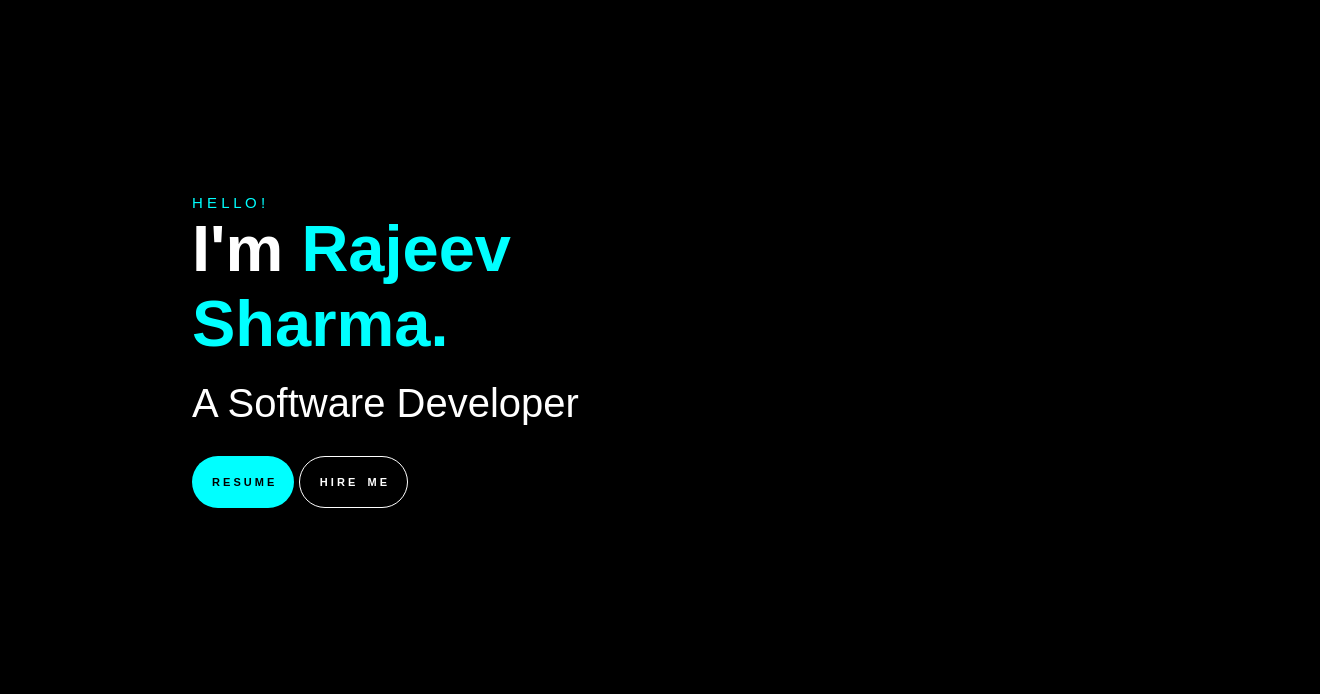
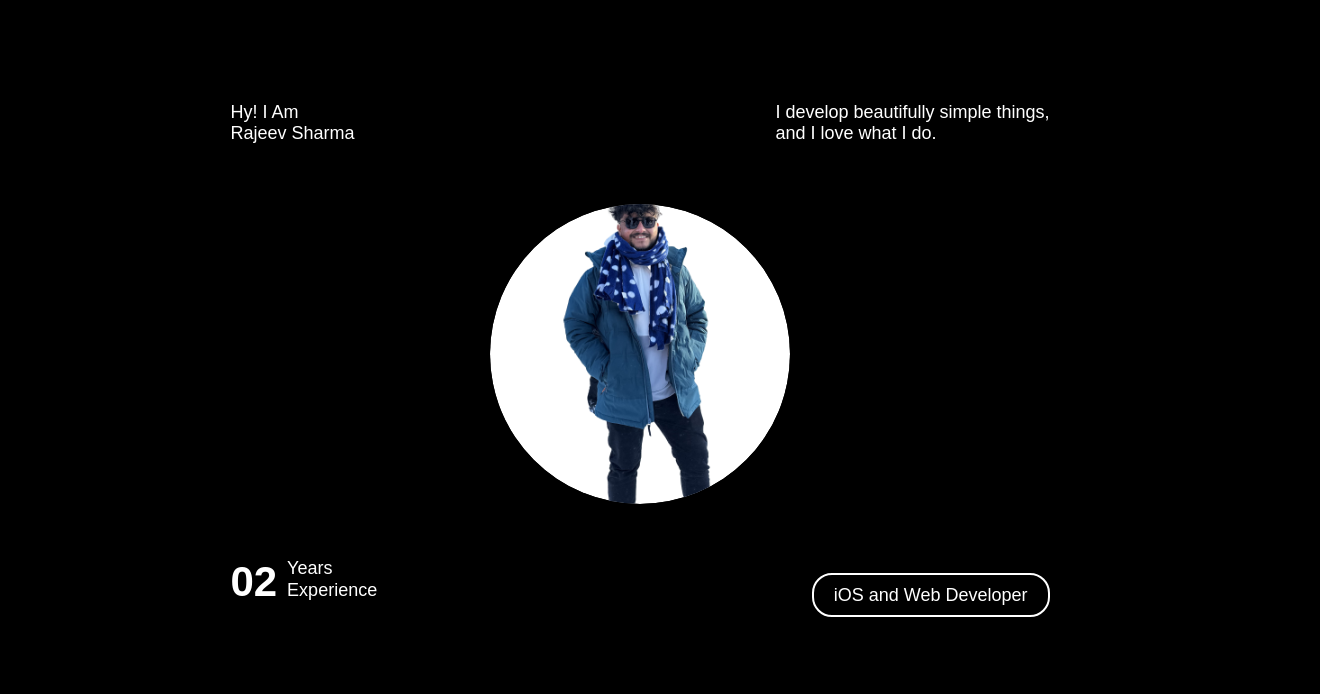
Before and after one commit to razeiv07/Portfolio, a plain HTML site: page index.html in a window 1280 px wide. Shown: the part 106-800 px from the top of the page, 1320 px wide, since content can reach past the window. Drawn offline with Linux system fonts and the light colour scheme.

Commit message:
Changes in Home Page

```diff
--- a/index.html
+++ b/index.html
@@ -25,24 +25,40 @@
         </nav>
     </div>
 
-    <div class="maindiv">
-        <div class="intro" id="home-content">
+    <div class="maindiv" id="home-content">
+        <div class="corner-text top-left">
+            <p>Hy! I Am<br>Rajeev Sharma</p>
+        </div>
+
+        <div class="corner-text bottom-left">
+            <p class="years">02</p>
+            <p class="experience">Years<br>Experience</p>
+        </div>
+
+        <div class="corner-text top-right">
+            <p>I develop beautifully simple things,<br>and I love what I do.</p>
+        </div>
+
+        <div class="corner-text bottom-right">
+            <p><span>iOS and Web Developer</span></p>
+        </div>
+        <!-- <div class="intro" id="home-content">
             <p class="mainpara">H E L L O !</p>
             <p class="titlepara">I'm <span>Rajeev<br>Sharma.</span></p>
             <p class="description">A Software Developer</p>
             <a href="#" class="resume">R E S U M E</a>
             <a href="#" class="hireme">H I R E &nbsp;&nbsp; M E</a>
+        </div> -->
+
+        <div class="image-container">
+            <div class="image-curve"></div>
+            <img src="images/rajeev.png" alt="Rajeev Sharma" class="profile-image">
         </div>
-
-        <!-- <div class="images">
-            <img src="images/myImage.png" alt="Rajeev Sharma">
-        </div> -->
     </div>
 
     <!-- Placeholder for additional content -->
     <!-- <div id="home-content" class="content-section"></div> -->
 
-    <div class="spacer" id="about-spacer"></div>
     <div id="about-content" class="content-section"></div>
 
     <div id="services-content" class="content-section"></div>
--- a/main.css
+++ b/main.css
@@ -2,6 +2,7 @@
 * {
     margin: 0;
     padding: 0;
+    box-sizing: border-box; /*new*/
     font-family: sans-serif;
 }
 
@@ -16,13 +17,18 @@ body{
     background-color: #000;
     width: 100%;
     z-index: 1000;
+
 }
 
 .maindiv {
     position: relative;
     width: 100%;
-    height: 100vh;
+    height: 90vh;
     background: #000;
+    display: flex; /*new*/
+    justify-content: center; /*new*/
+    align-items: center; /*new*/
+    margin-top: 100px;
 }
 
 nav {
@@ -71,8 +77,12 @@ nav ul li a:hover {
 }
 
 .intro {
-    margin-left: 15%;
-    margin-top: 300px;
+    position: absolute; /*new*/
+    /* margin-left: 15%;
+    margin-top: 300px; */
+    top: 50%; /*new*/
+    left: 15%; /*new*/
+    transform: translateY(-50%); /*new*/
 }
 
 .mainpara {
@@ -121,6 +131,80 @@ nav ul li a:hover {
     border: 1px solid #fff;
 }
 
+/*Corner Text Styles*/
+.corner-text{
+    position: absolute;
+    color: #fff;
+    font-size: 18px;
+}
+
+.top-left{
+    top: 15%;
+    left: 18%;
+}
+
+.bottom-left{
+    bottom: 15%;
+    left: 18%;
+    display: flex;
+    flex-direction: row;
+}
+
+.bottom-left .years{
+    font-size: 42px;
+    font-weight: bold;
+    padding-right: 10px;
+}
+
+.bottom-left .experience{
+    font-size: 18px;
+    line-height: 1.2;
+}
+
+.top-right{
+    top: 15%;
+    right: 18%;
+}
+
+.bottom-right{
+    bottom: 15%;
+    right: 18%;
+}
+
+.bottom-right span{
+    border: 2px solid #fff;
+    padding: 10px 20px;
+    border-radius: 20px;
+}
+
+/*Image and Curve Styles*/
+.image-container{
+    position: relative;
+    width: 300px;
+    height: 300px;
+    display: flex;
+    justify-content: center;
+    align-items: center;
+    overflow: hidden;
+    border-radius: 50%;
+}
+
+.image-curve{
+    position: absolute;
+    width: 100%;
+    height: 100%;
+    background: #fff;
+    border-radius: 50%;
+    z-index: 1;
+}
+
+.profile-image{
+    position: relative;
+    width: 60%;
+    height: auto;
+    z-index: 2;
+}
+
 /* .additional-content{
     background: #333;
     color: #fff;
@@ -167,8 +251,9 @@ nav ul li a:hover {
     }
 
     .intro {
-        margin-left: 10%;
-        margin-top: 20%;
+    /*  margin-left: 10%;
+        margin-top: 20%; */
+        left: 10%;
     }
 
     .titlepara {
@@ -216,8 +301,10 @@ nav ul li a:hover {
     }
 
     .intro {
-        margin-left: 15%;
-        margin-top: 30%;
+    /*    margin-left: 15%;
+        margin-top: 30%; */
+        left: 15%;
+        top: 30%;
     }
 
     .titlepara {
@@ -232,4 +319,13 @@ nav ul li a:hover {
         font-size: 10px;
         padding: 15px 15px;
     }
+
+    .image-curve{
+        width: 200px;
+        height: 200px;
+    }
+
+    .profile-image{
+        width: 60%;
+    }
 }
--- a/scripts.js
+++ b/scripts.js
@@ -130,6 +130,9 @@ document.addEventListener('DOMContentLoaded', () => {
             const targetElement = document.getElementById(`${targetId}-content`);
             if(targetElement){
                 scrollToSection(targetElement);
+              if(targetElement.id =="home-content"){
+                window.scrollTo({ top: 0, behavior: 'smooth' })
+              }
             }
 
             // //Fetch and inject content based on the clicked navigation item
@@ -175,6 +178,8 @@ document.addEventListener('DOMContentLoaded', () => {
 document.addEventListener('DOMContentLoaded', () => {
     const contactForm = document.querySelector('.contact-form');
 
+    console.log("contactform", contactForm)
+
     contactForm.addEventListener('submit', event => {
         event.preventDefault();
         alert('Message sent successfully!');
```
Also changed, not shown: images/logo.png, 1 other file.
